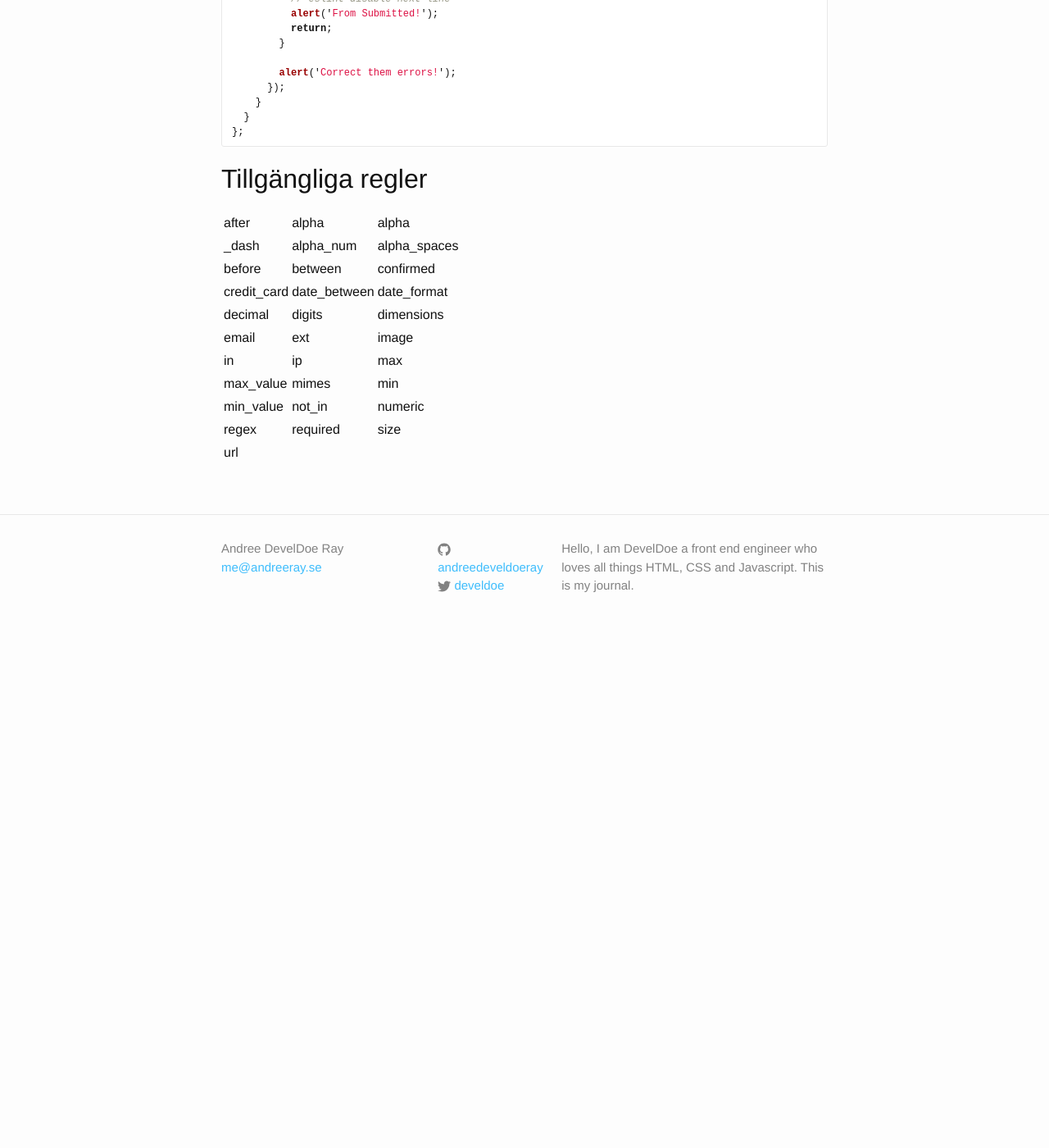
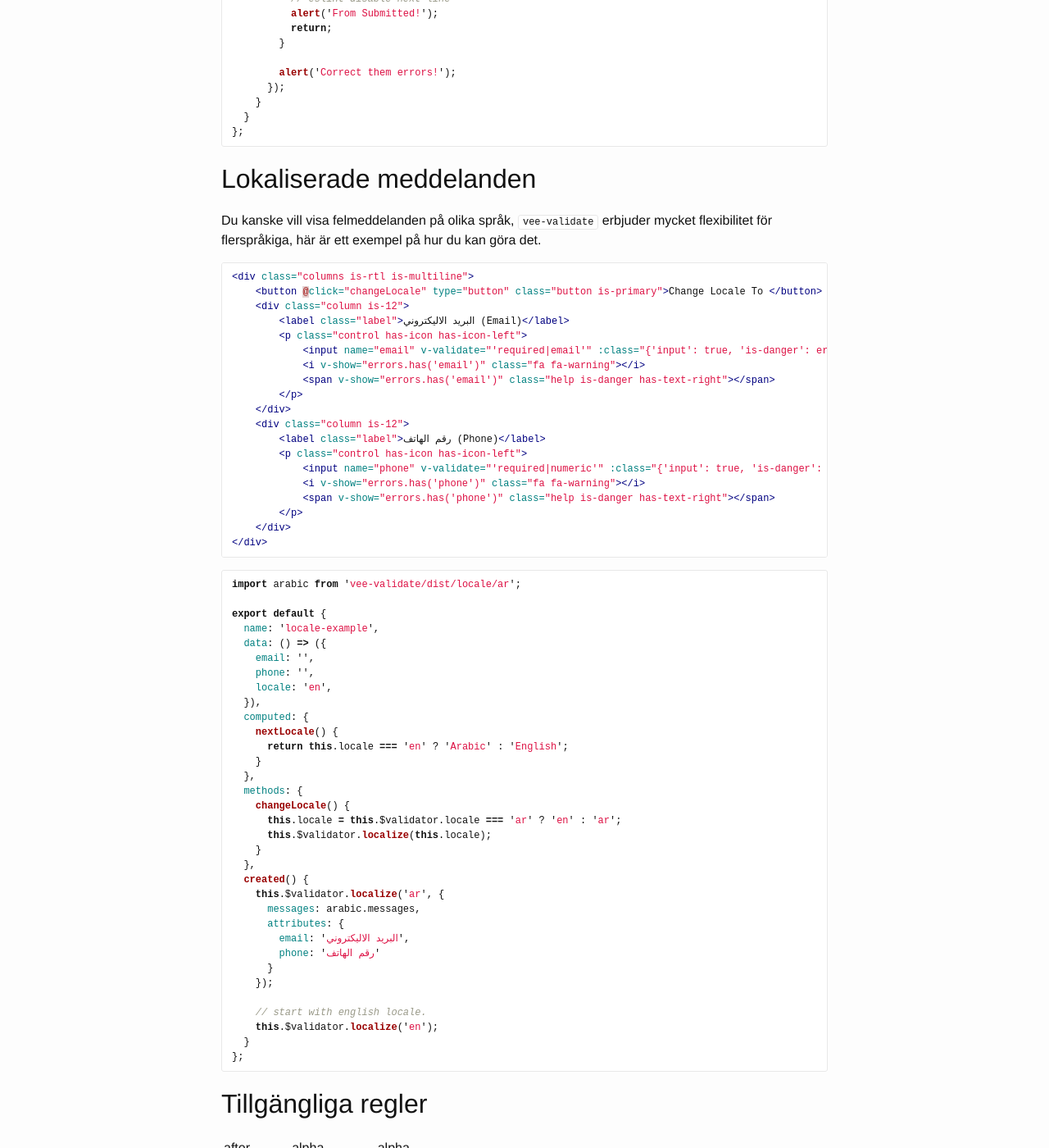
Before and after one commit to develdoe/develdoe.github.io, a Jekyll site: the page built from _posts/2018-02-26-veevalidate.md, in a window 1280 px wide and 1400 px high, scrolled down 4293 px. Shown: the whole window at 82% size. Built offline with Jekyll 4.4.1, drawn with Linux system fonts in a browser that asks for light colours; before the commit the page ends 5079 px from its top, so only the background shows below that.

Commit message:
Create 2018-02-26-veevalidate.md

````diff
--- a/_posts/2018-02-26-veevalidate.md
+++ b/_posts/2018-02-26-veevalidate.md
@@ -218,6 +218,69 @@ export default {
 };
 ```
 
+## Lokaliserade meddelanden
+
+Du kanske vill visa felmeddelanden på olika språk, `vee-validate` erbjuder mycket flexibilitet för flerspråkiga, här är ett exempel på hur du kan göra det.
+
+```html
+<div class="columns is-rtl is-multiline">
+    <button @click="changeLocale" type="button" class="button is-primary">Change Locale To {{ nextLocale }}</button>
+    <div class="column is-12">
+        <label class="label">البريد الاليكتروني (Email)</label>
+        <p class="control has-icon has-icon-left">
+            <input name="email" v-validate="'required|email'" :class="{'input': true, 'is-danger': errors.has('email') }" type="text" placeholder="Email">
+            <i v-show="errors.has('email')" class="fa fa-warning"></i>
+            <span v-show="errors.has('email')" class="help is-danger has-text-right">{{ errors.first('email') }}</span>
+        </p>
+    </div>
+    <div class="column is-12">
+        <label class="label">رقم الهاتف (Phone)</label>
+        <p class="control has-icon has-icon-left">
+            <input name="phone" v-validate="'required|numeric'" :class="{'input': true, 'is-danger': errors.has('phone') }" type="text" placeholder="Phone">
+            <i v-show="errors.has('phone')" class="fa fa-warning"></i>
+            <span v-show="errors.has('phone')" class="help is-danger has-text-right">{{ errors.first('phone') }}</span>
+        </p>
+    </div>
+</div>
+```
+
+```js
+import arabic from 'vee-validate/dist/locale/ar';
+
+export default {
+  name: 'locale-example',
+  data: () => ({
+    email: '',
+    phone: '',
+    locale: 'en',
+  }),
+  computed: {
+    nextLocale() {
+      return this.locale === 'en' ? 'Arabic' : 'English';
+    }
+  },
+  methods: {
+    changeLocale() {
+      this.locale = this.$validator.locale === 'ar' ? 'en' : 'ar';
+      this.$validator.localize(this.locale);
+    }
+  },
+  created() {
+    this.$validator.localize('ar', {
+      messages: arabic.messages,
+      attributes: {
+        email: 'البريد الاليكتروني',
+        phone: 'رقم الهاتف'
+      }
+    });
+
+    // start with english locale.
+    this.$validator.localize('en');
+  }
+};
+```
+
+
 ## Tillgängliga regler
 
 |:------------- |:-------------:| -----:|
````
